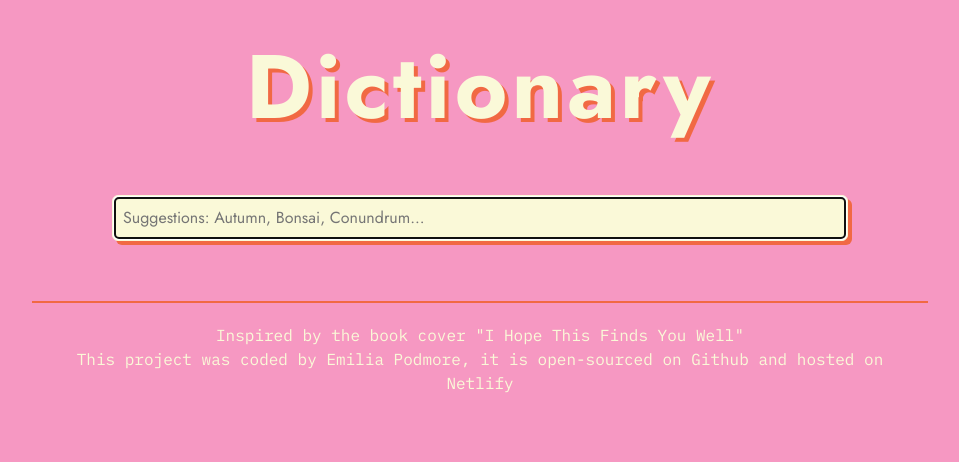
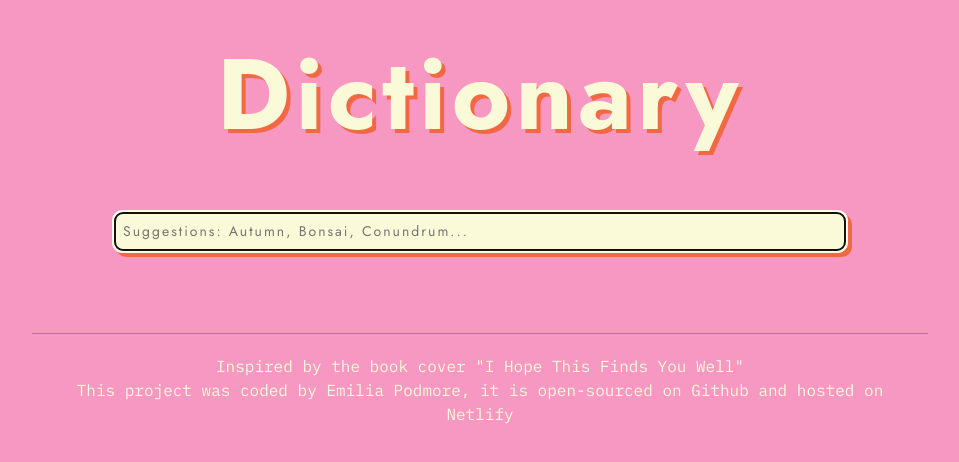
Before and after one commit to EmiliaPodmore/react-dictionary, a React (Create React App) app: page / in a window 1280 px wide. Shown: the top 462 px of the page, without its empty margins (160-1119 px from the left). Built offline with nearby package versions, Linux system fonts and the light colour scheme; no server answers.

Commit message:
Edited search bar

```diff
--- a/src/App.css
+++ b/src/App.css
@@ -19,19 +19,20 @@ body {
 header {
   color: var(--section-colour);
   text-shadow: 4px 4px var(--secondary-colour);
-  font-size: 90px;
+  font-size: 100px;
   font-family: var(--primary-font);
   font-weight: bold;
-  letter-spacing: 4px;
+  letter-spacing: 5px;
   text-align: center;
   margin: 20px 100px;
   border-radius: 8px;
+  opacity: 0;
+  animation: fadeIn 3s forwards;
 }
-.header {
-  display: flex;
-  align-items: center;
-  justify-content: center;
-  margin-top: 20px;
+@keyframes fadeIn {
+  to {
+    opacity: 1;
+  }
 }
 img {
   margin-left: 20px;
@@ -45,7 +46,7 @@ footer {
   padding: 20px;
   margin: 20px;
   margin-top: 40px;
-  border-top: 2px solid var(--secondary-colour);
+  border-top: 1px solid var(--secondary-colour);
 }
 footer a {
   color: var(--section-colour);
--- a/src/Dictionary.css
+++ b/src/Dictionary.css
@@ -4,7 +4,7 @@
 .Dictionary section {
   background-color: #faf9d8;
   padding: 20px;
-  margin: 20px 100px;
+  margin: 10px 100px;
   border-radius: 6px;
   border: 0.5px solid black;
 }
@@ -12,23 +12,26 @@
   display: flex;
   flex-direction: column;
   margin: 10px 100px;
+  padding-bottom: 20px;
 }
 .Dictionary input {
   width: 100%;
   padding: 10px 10px;
   margin: 20px 0;
+  color: var(--text-colour);
+  font-size: 14px;
   border: 0.5px solid var(--section-colour);
-  border-radius: 6px;
-  color: var(--primary-colour);
+  border-radius: 10px;
   background-color: var(--section-colour);
   box-shadow: 4px 4px rgba(241, 105, 67);
+  letter-spacing: 2px;
 }
 .Example {
   color: var(--primary-colour);
   line-height: 2;
 }
 .Definition {
-  font-size: 21px;
+  font-size: 22px;
   line-height: 1.5;
 }
 @media (max-width: 390px) {
```
